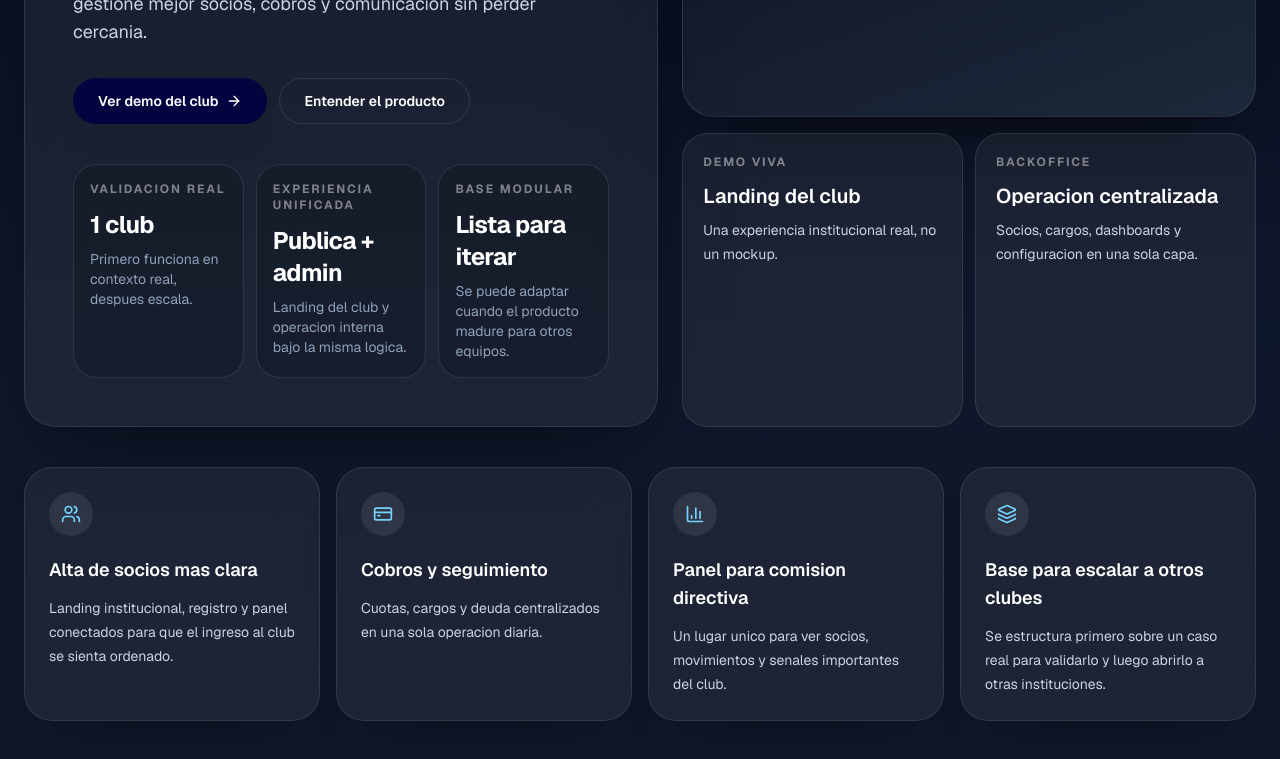
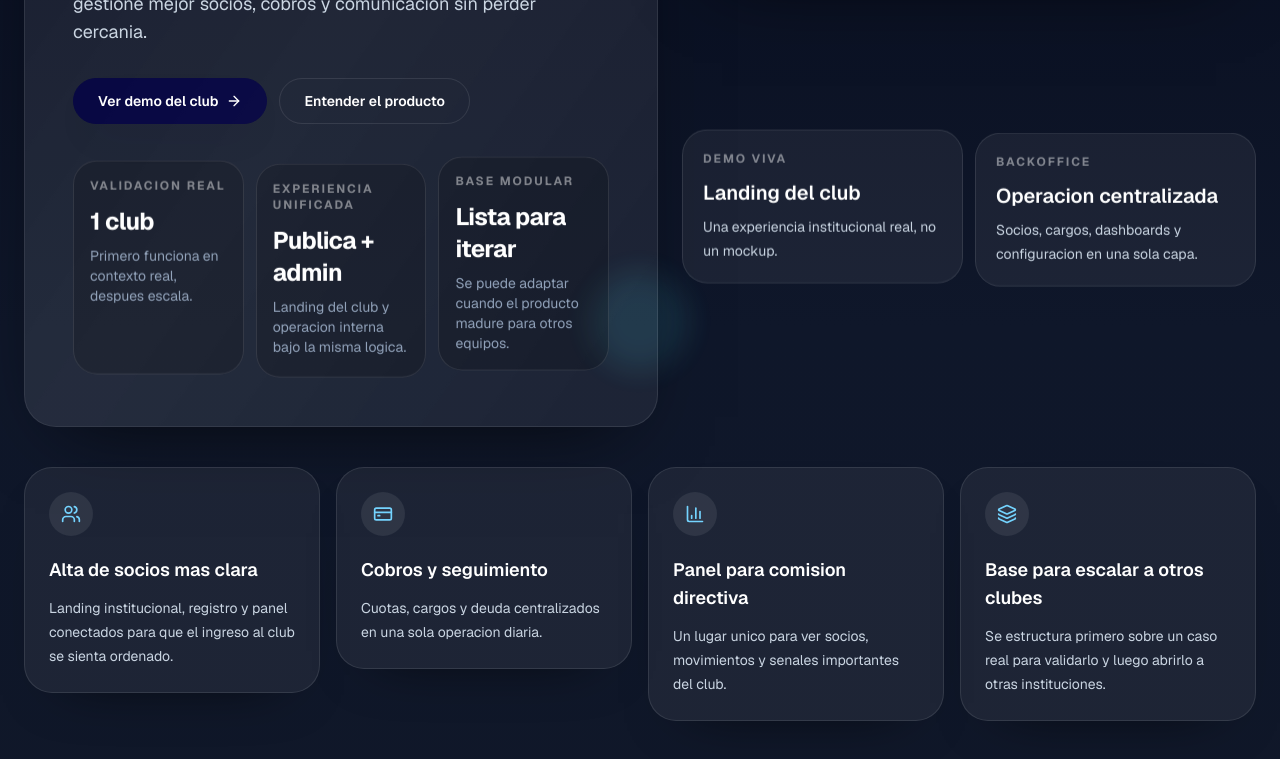
Before and after one commit to Nahuelfd10/club-os, a Next.js app: page / in a window 1280 px wide. Shown: the part 700-1459 px from the top of the page. Built offline with nearby package versions, Linux system fonts and the light colour scheme; no server answers; the database is empty.

Commit message:
landing clubos animation

```diff
--- a/src/app/(public)/page.tsx
+++ b/src/app/(public)/page.tsx
@@ -11,6 +11,7 @@ import {
   Users,
 } from "lucide-react";
 
+import { Reveal } from "@/components/marketing/reveal";
 import { buttonClassNames } from "@/components/ui";
 
 const productBenefits = [
@@ -49,8 +50,13 @@ export default function Home() {
   return (
     <main className="px-4 pb-12 pt-10 sm:px-6 sm:pt-12">
       <div className="mx-auto flex w-full max-w-[100rem] flex-col gap-8 sm:gap-10">
-        <section className="grid gap-6 xl:grid-cols-[1.05fr_0.95fr]">
-          <div className="rounded-[2rem] border border-white/10 bg-white/6 p-7 shadow-[0_30px_80px_-40px_rgba(0,0,0,0.8)] backdrop-blur-xl sm:p-10 lg:p-12">
+        <section className="relative grid gap-6 xl:grid-cols-[1.05fr_0.95fr]">
+          <div aria-hidden className="clubos-orb left-[6%] top-6 h-28 w-28 bg-sky-500/22" />
+          <div aria-hidden className="clubos-orb clubos-orb-delay right-[8%] top-24 h-36 w-36 bg-orange-400/18" />
+          <div aria-hidden className="clubos-orb clubos-orb-slow bottom-10 left-[46%] h-24 w-24 bg-cyan-300/14" />
+
+          <Reveal className="h-full" delayMs={40}>
+            <div className="clubos-sheen rounded-[2rem] border border-white/10 bg-white/6 p-7 shadow-[0_30px_80px_-40px_rgba(0,0,0,0.8)] backdrop-blur-xl sm:p-10 lg:p-12">
               <span className="inline-flex rounded-full border border-white/12 bg-white/8 px-4 py-2 text-xs font-bold uppercase tracking-[0.18em] text-white/75">
                 Producto para clubes reales
               </span>
@@ -79,26 +85,28 @@ export default function Home() {
               </div>
 
               <div className="mt-10 grid gap-3 sm:grid-cols-3">
-              <article className="rounded-[1.5rem] border border-white/10 bg-black/18 p-4">
+                <article className="clubos-float-card rounded-[1.5rem] border border-white/10 bg-black/18 p-4">
                   <p className="text-xs font-bold uppercase tracking-[0.16em] text-white/45">Validacion real</p>
                   <p className="mt-3 text-2xl font-bold tracking-tight text-white">1 club</p>
                   <p className="mt-2 text-sm text-slate-400">Primero funciona en contexto real, despues escala.</p>
                 </article>
-              <article className="rounded-[1.5rem] border border-white/10 bg-black/18 p-4">
+                <article className="clubos-float-card clubos-float-card-delay rounded-[1.5rem] border border-white/10 bg-black/18 p-4">
                   <p className="text-xs font-bold uppercase tracking-[0.16em] text-white/45">Experiencia unificada</p>
                   <p className="mt-3 text-2xl font-bold tracking-tight text-white">Publica + admin</p>
                   <p className="mt-2 text-sm text-slate-400">Landing del club y operacion interna bajo la misma logica.</p>
                 </article>
-              <article className="rounded-[1.5rem] border border-white/10 bg-black/18 p-4">
+                <article className="clubos-float-card clubos-float-card-slow rounded-[1.5rem] border border-white/10 bg-black/18 p-4">
                   <p className="text-xs font-bold uppercase tracking-[0.16em] text-white/45">Base modular</p>
                   <p className="mt-3 text-2xl font-bold tracking-tight text-white">Lista para iterar</p>
                   <p className="mt-2 text-sm text-slate-400">Se puede adaptar cuando el producto madure para otros equipos.</p>
                 </article>
               </div>
             </div>
+          </Reveal>
 
           <aside className="grid gap-4">
-            <div className="rounded-[2rem] border border-white/10 bg-[linear-gradient(160deg,rgba(15,23,42,0.94)_0%,rgba(17,24,39,0.88)_50%,rgba(30,41,59,0.94)_100%)] p-6 shadow-[0_30px_80px_-40px_rgba(0,0,0,0.95)] sm:p-8">
+            <Reveal delayMs={120}>
+              <div className="clubos-sheen rounded-[2rem] border border-white/10 bg-[linear-gradient(160deg,rgba(15,23,42,0.94)_0%,rgba(17,24,39,0.88)_50%,rgba(30,41,59,0.94)_100%)] p-6 shadow-[0_30px_80px_-40px_rgba(0,0,0,0.95)] sm:p-8">
                 <div className="flex items-center justify-between gap-4">
                   <div>
                     <p className="text-xs font-bold uppercase tracking-[0.18em] text-sky-300/70">Posicionamiento</p>
@@ -124,42 +132,47 @@ export default function Home() {
                   </div>
                 </div>
               </div>
+            </Reveal>
 
             <div className="grid gap-3 sm:grid-cols-2">
+              <Reveal className="clubos-float-card" delayMs={180}>
                 <div className="rounded-[1.6rem] border border-white/10 bg-white/6 p-5">
                   <p className="text-xs font-bold uppercase tracking-[0.16em] text-white/45">Demo viva</p>
                   <p className="mt-3 text-xl font-semibold text-white">Landing del club</p>
                   <p className="mt-2 text-sm leading-6 text-slate-300">Una experiencia institucional real, no un mockup.</p>
                 </div>
+              </Reveal>
+              <Reveal className="clubos-float-card clubos-float-card-delay" delayMs={240}>
                 <div className="rounded-[1.6rem] border border-white/10 bg-white/6 p-5">
                   <p className="text-xs font-bold uppercase tracking-[0.16em] text-white/45">Backoffice</p>
                   <p className="mt-3 text-xl font-semibold text-white">Operacion centralizada</p>
                   <p className="mt-2 text-sm leading-6 text-slate-300">Socios, cargos, dashboards y configuracion en una sola capa.</p>
                 </div>
+              </Reveal>
             </div>
           </aside>
         </section>
 
         <section id="beneficios" className="grid gap-4 lg:grid-cols-4">
-          {productBenefits.map((benefit) => {
+          {productBenefits.map((benefit, index) => {
             const Icon = benefit.icon;
 
             return (
-              <article
-                key={benefit.title}
-                className="rounded-[1.75rem] border border-white/10 bg-white/6 p-6 shadow-[0_24px_60px_-42px_rgba(0,0,0,0.85)] backdrop-blur-xl"
-              >
+              <Reveal key={benefit.title} delayMs={80 + index * 80}>
+                <article className="rounded-[1.75rem] border border-white/10 bg-white/6 p-6 shadow-[0_24px_60px_-42px_rgba(0,0,0,0.85)] backdrop-blur-xl transition-transform duration-300 hover:-translate-y-1.5">
                   <div className="inline-flex rounded-full bg-white/8 p-3 text-sky-300">
                     <Icon className="h-5 w-5" aria-hidden />
                   </div>
                   <h3 className="mt-5 text-lg font-semibold text-white">{benefit.title}</h3>
                   <p className="mt-3 text-sm leading-6 text-slate-300">{benefit.description}</p>
                 </article>
+              </Reveal>
             );
           })}
         </section>
 
         <section id="producto" className="grid gap-6 lg:grid-cols-[0.95fr_1.05fr]">
+          <Reveal delayMs={70}>
             <div className="rounded-[2rem] border border-white/10 bg-white/6 p-7 backdrop-blur-xl sm:p-10">
               <p className="text-xs font-bold uppercase tracking-[0.18em] text-sky-300/70">Producto</p>
               <h2 className="mt-4 text-3xl font-bold tracking-tight text-white sm:text-4xl">
@@ -170,18 +183,22 @@ export default function Home() {
               </p>
 
               <div className="mt-8 grid gap-3">
-              {productModules.map((module) => (
-                <div key={module} className="flex items-center gap-3 rounded-[1.2rem] border border-white/10 bg-black/18 px-4 py-3">
+                {productModules.map((module, index) => (
+                  <Reveal key={module} delayMs={120 + index * 70}>
+                    <div className="flex items-center gap-3 rounded-[1.2rem] border border-white/10 bg-black/18 px-4 py-3 transition-transform duration-300 hover:translate-x-1.5">
                       <div className="rounded-full bg-white/8 p-2 text-sky-300">
                         <FolderKanban className="h-4 w-4" aria-hidden />
                       </div>
                       <p className="text-sm font-semibold text-white">{module}</p>
                     </div>
+                  </Reveal>
                 ))}
               </div>
             </div>
+          </Reveal>
 
-          <div id="demo" className="rounded-[2rem] border border-white/10 bg-[linear-gradient(180deg,rgba(255,255,255,0.07)_0%,rgba(255,255,255,0.03)_100%)] p-7 backdrop-blur-xl sm:p-10">
+          <Reveal delayMs={130} id="demo">
+            <div className="clubos-sheen rounded-[2rem] border border-white/10 bg-[linear-gradient(180deg,rgba(255,255,255,0.07)_0%,rgba(255,255,255,0.03)_100%)] p-7 backdrop-blur-xl sm:p-10">
               <p className="text-xs font-bold uppercase tracking-[0.18em] text-sky-300/70">Demo del caso real</p>
               <h2 className="mt-4 text-3xl font-bold tracking-tight text-white sm:text-4xl">
                 Hoy el producto se prueba sobre la experiencia completa de un club.
@@ -191,7 +208,7 @@ export default function Home() {
               </p>
 
               <div className="mt-8 space-y-4">
-              <article className="rounded-[1.4rem] border border-white/10 bg-black/20 p-5">
+                <article className="clubos-float-card rounded-[1.4rem] border border-white/10 bg-black/20 p-5">
                   <div className="flex items-center gap-3">
                     <div className="rounded-full bg-white/8 p-2 text-sky-300">
                       <Sparkles className="h-4 w-4" aria-hidden />
@@ -200,7 +217,7 @@ export default function Home() {
                   </div>
                   <p className="mt-3 text-sm leading-6 text-slate-300">Comunica al socio, presenta la propuesta y deriva al registro.</p>
                 </article>
-              <article className="rounded-[1.4rem] border border-white/10 bg-black/20 p-5">
+                <article className="clubos-float-card clubos-float-card-delay clubos-float-card-slow rounded-[1.4rem] border border-white/10 bg-black/20 p-5">
                   <div className="flex items-center gap-3">
                     <div className="rounded-full bg-white/8 p-2 text-sky-300">
                       <MessageSquareMore className="h-4 w-4" aria-hidden />
@@ -228,6 +245,7 @@ export default function Home() {
                 </Link>
               </div>
             </div>
+          </Reveal>
         </section>
       </div>
     </main>
--- /dev/null
+++ b/src/components/marketing/reveal.tsx
@@ -0,0 +1,58 @@
+"use client";
+
+import { HTMLAttributes, ReactNode, useEffect, useRef, useState } from "react";
+
+type RevealProps = HTMLAttributes<HTMLDivElement> & {
+  children: ReactNode;
+  delayMs?: number;
+};
+
+export function Reveal({ children, className = "", delayMs = 0, style, ...rest }: RevealProps) {
+  const ref = useRef<HTMLDivElement | null>(null);
+  const [isVisible, setIsVisible] = useState(false);
+
+  useEffect(() => {
+    const node = ref.current;
+
+    if (!node) {
+      return;
+    }
+
+    if (typeof window === "undefined" || !("IntersectionObserver" in window)) {
+      const frame = window.requestAnimationFrame(() => {
+        setIsVisible(true);
+      });
+
+      return () => window.cancelAnimationFrame(frame);
+    }
+
+    const observer = new IntersectionObserver(
+      (entries) => {
+        const [entry] = entries;
+        if (entry?.isIntersecting) {
+          setIsVisible(true);
+          observer.disconnect();
+        }
+      },
+      {
+        threshold: 0.14,
+        rootMargin: "0px 0px -10% 0px",
+      }
+    );
+
+    observer.observe(node);
+
+    return () => observer.disconnect();
+  }, []);
+
+  return (
+    <div
+      ref={ref}
+      className={`reveal-in ${isVisible ? "is-visible" : ""} ${className}`.trim()}
+      style={{ ...style, transitionDelay: `${delayMs}ms` }}
+      {...rest}
+    >
+      {children}
+    </div>
+  );
+}
--- a/src/styles/globals.css
+++ b/src/styles/globals.css
@@ -172,3 +172,108 @@ select:focus,
     linear-gradient(180deg, rgba(255, 255, 255, 0.96) 0%, rgba(248, 250, 252, 0.92) 100%);
   box-shadow: 0 18px 40px -34px rgba(15, 23, 42, 0.42);
 }
+
+.reveal-in {
+  opacity: 0;
+  transform: translateY(30px) scale(0.985);
+  transition:
+    opacity 700ms ease,
+    transform 700ms cubic-bezier(0.22, 1, 0.36, 1);
+  will-change: opacity, transform;
+}
+
+.reveal-in.is-visible {
+  opacity: 1;
+  transform: translateY(0) scale(1);
+}
+
+.clubos-orb {
+  position: absolute;
+  border-radius: 9999px;
+  filter: blur(14px);
+  opacity: 0.8;
+  animation: clubos-float 9s ease-in-out infinite;
+  pointer-events: none;
+}
+
+.clubos-orb-delay {
+  animation-delay: -3s;
+}
+
+.clubos-orb-slow {
+  animation-duration: 12s;
+}
+
+.clubos-float-card {
+  animation: clubos-float-card 7s ease-in-out infinite;
+}
+
+.clubos-float-card-delay {
+  animation-delay: -2.2s;
+}
+
+.clubos-float-card-slow {
+  animation-duration: 9s;
+}
+
+.clubos-sheen {
+  position: relative;
+  overflow: hidden;
+}
+
+.clubos-sheen::after {
+  content: "";
+  position: absolute;
+  inset: -30%;
+  background: linear-gradient(115deg, transparent 20%, rgba(255, 255, 255, 0.16) 45%, transparent 70%);
+  transform: translateX(-65%) rotate(10deg);
+  animation: clubos-sheen 7.5s ease-in-out infinite;
+  pointer-events: none;
+}
+
+@keyframes clubos-float {
+  0%, 100% {
+    transform: translate3d(0, 0, 0) scale(1);
+  }
+  50% {
+    transform: translate3d(0, -18px, 0) scale(1.04);
+  }
+}
+
+@keyframes clubos-float-card {
+  0%, 100% {
+    transform: translateY(0px);
+  }
+  50% {
+    transform: translateY(-8px);
+  }
+}
+
+@keyframes clubos-sheen {
+  0%, 100% {
+    transform: translateX(-75%) rotate(10deg);
+    opacity: 0;
+  }
+  20% {
+    opacity: 0;
+  }
+  50% {
+    transform: translateX(68%) rotate(10deg);
+    opacity: 1;
+  }
+  80% {
+    opacity: 0;
+  }
+}
+
+@media (prefers-reduced-motion: reduce) {
+  .reveal-in,
+  .clubos-orb,
+  .clubos-float-card,
+  .clubos-sheen::after {
+    animation: none !important;
+    transition: none !important;
+    transform: none !important;
+    opacity: 1 !important;
+  }
+}
```
Lines whose indentation alone changed are shown as unchanged.
